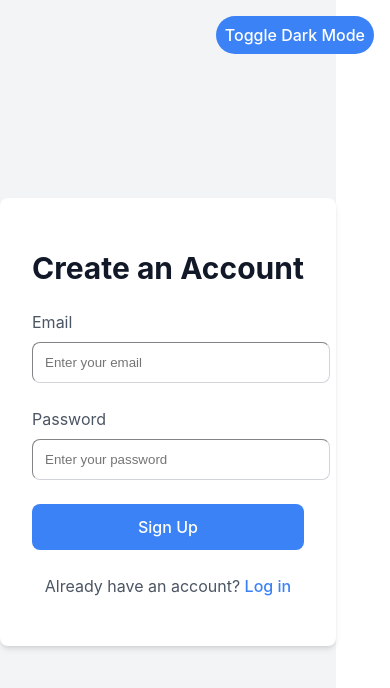
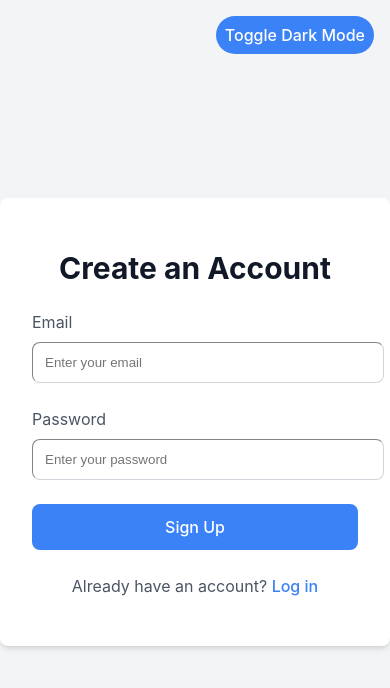
Before and after one commit to Changsik00/react-toy-project, a React (Vite) app: page /signup in a window 390 px wide. Shown: the top 688 px of the page. Built offline with nearby package versions, Linux system fonts and the light colour scheme.

Commit message:
fix: ResponsiveLayout 외곽 사이즈가 전체 사이즈가 되도록 수정

```diff
--- a/src/components/common/ResponsiveLayout.tsx
+++ b/src/components/common/ResponsiveLayout.tsx
@@ -1,7 +1,7 @@
 const ResponsiveLayout = ({ children }: { children: React.ReactNode }) => {
   return (
-    <div className='flex min-h-screen items-center justify-center bg-gray-100 text-gray-900 dark:bg-gray-900 dark:text-white'>
-      <div className='w-full rounded-lg bg-white p-8 shadow-md sm:max-w-md md:max-w-lg lg:max-w-xl xl:max-w-2xl dark:bg-gray-800 dark:text-white'>
+    <div className='w-100vw h-100vh flex items-center justify-center bg-gray-100 text-gray-900 dark:bg-gray-900 dark:text-white'>
+      <div className='w-full max-w-full rounded-lg bg-white p-8 shadow-md sm:max-w-md md:max-w-lg lg:max-w-xl xl:max-w-2xl dark:bg-gray-800 dark:text-white'>
         {children}
       </div>
     </div>
```
